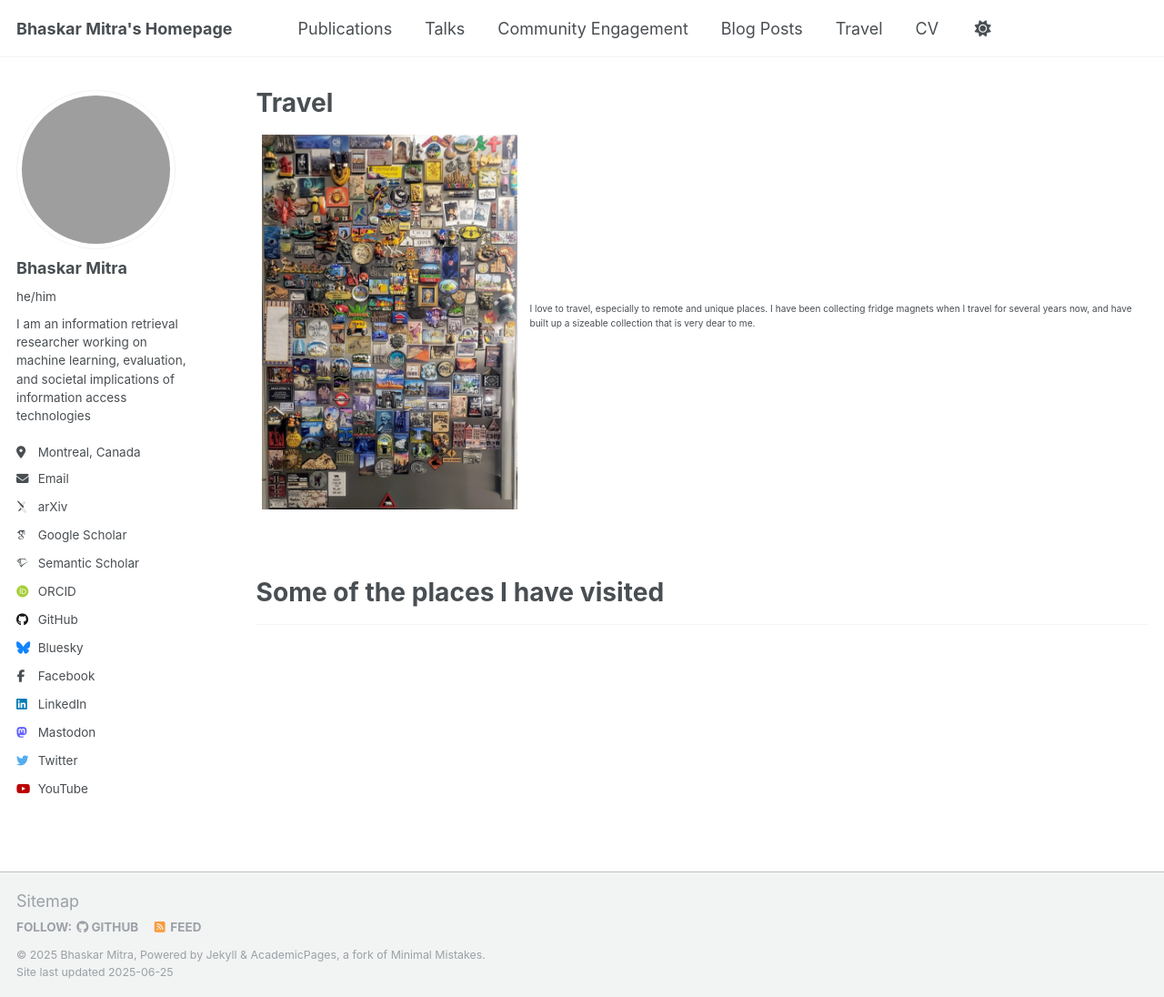
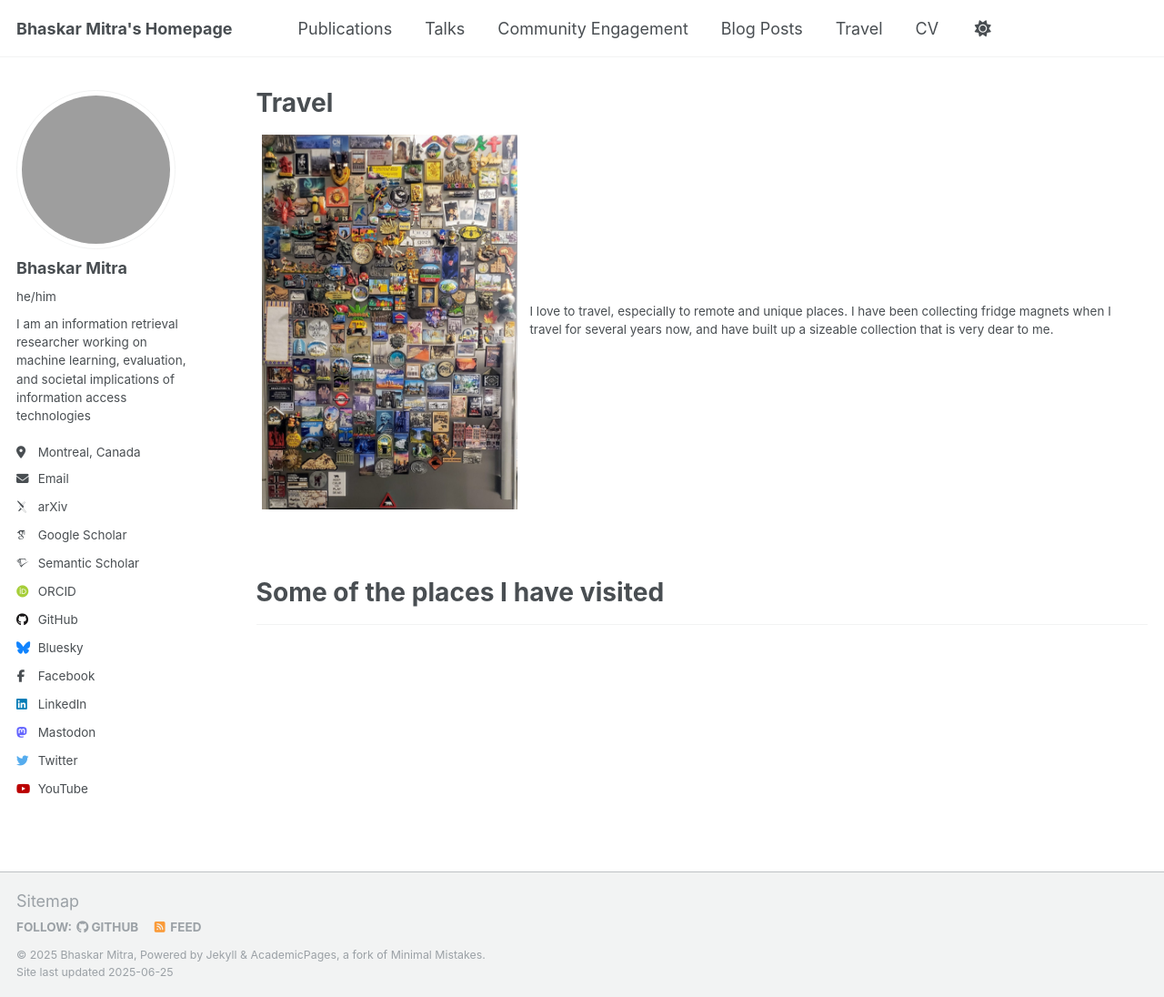
Before and after one commit to bhaskar-mitra/bhaskar-mitra.github.io, a Jekyll site: the page built from _pages/travel.html, in a window 1280 px wide and 1096 px high. Shown: the whole window at 91% size. Built offline with Jekyll 4.4.1, drawn with Linux system fonts in a browser that asks for light colours; some web fonts are replaced; grey boxes are pictures that could not be loaded.

Commit message:
Update travel.html

```diff
--- a/_pages/travel.html
+++ b/_pages/travel.html
@@ -8,19 +8,17 @@ author_profile: true
 {% include base_path %}
 
 <div width="50%">
-  <article class="archive__item" itemscope itemtype="http://schema.org/CreativeWork">
   <table style="border:none">
     <tr style="border:none">
       <td width="30%" style="border:none"><img src="/images/magnets.jpg" /></td>
       <td style="border:none">
-          <p class="archive__item-excerpt" itemprop="description">
+        <p>
           I love to travel, especially to remote and unique places.
           I have been collecting fridge magnets when I travel for several years now, and have built up a sizeable collection that is very dear to me.
         </p>
       </td>
     </tr>
   </table>
-  </article>
 </div>
 
 <br /><br />
```
Lines whose indentation alone changed are shown as unchanged.
